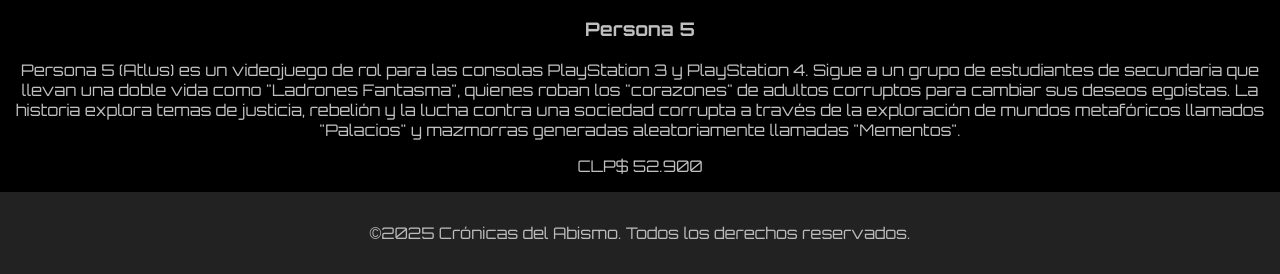
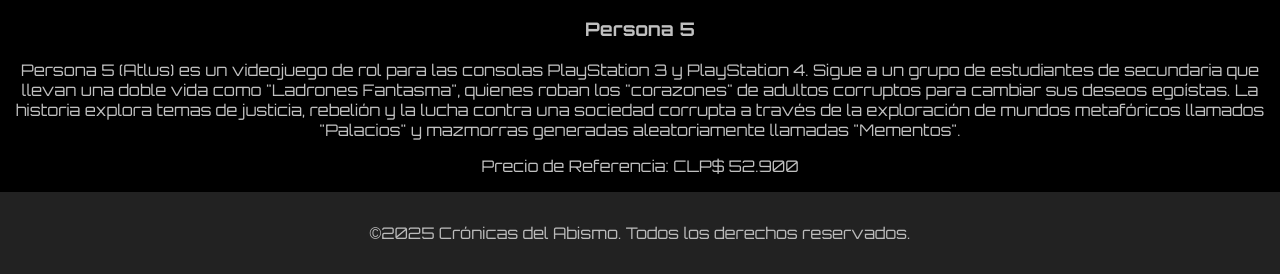
Before and after one commit to valesaez-cloud/programacion_web_E6, a Django app: page /rpg in a window 1280 px wide. Shown: the part 1372-1646 px from the top of the page. Run offline with Django 5.2, Linux system fonts and the light colour scheme.

Commit message:
Update rpg.html

```diff
--- a/c_abismo/templates/rpg.html
+++ b/c_abismo/templates/rpg.html
@@ -22,7 +22,7 @@
             <img src="{% static 'img/Honkai star rail.png' %}" alt="Honkai" height="300">
             <h3>Honkai: Star Rail</h3>
             <p>Honkai: Star Rail es un videojuego de rol (miHoYo). El juego presenta al personaje principal, conocido como el Trailblazer, viajando por el universo a través del Astral Express para ayudar y conectar los mundos mientras participa en la resolución de desastres causados por los "Stellarons" y otros agentes externos.</p>
-            <p class="price">CLP$ 5.990</p>
+            <p class="price">Precio de Referencia: CLP$ 5.990</p>
         </div>
 
 
@@ -31,7 +31,7 @@
             <img src="{% static 'img/Persona 5.png' 5}" alt="Persona" height="300">
             <h3>Persona 5</h3>
             <p>Persona 5 (Atlus) es un videojuego de rol para las consolas PlayStation 3 y PlayStation 4. Sigue a un grupo de estudiantes de secundaria que llevan una doble vida como "Ladrones Fantasma", quienes roban los "corazones" de adultos corruptos para cambiar sus deseos egoístas. La historia explora temas de justicia, rebelión y la lucha contra una sociedad corrupta a través de la exploración de mundos metafóricos llamados "Palacios" y mazmorras generadas aleatoriamente llamadas "Mementos". </p>
-            <p class="price">CLP$ 52.900</p>
+            <p class="price">Precio de Referencia: CLP$ 52.900</p>
         </div>
     </div>
 
```
